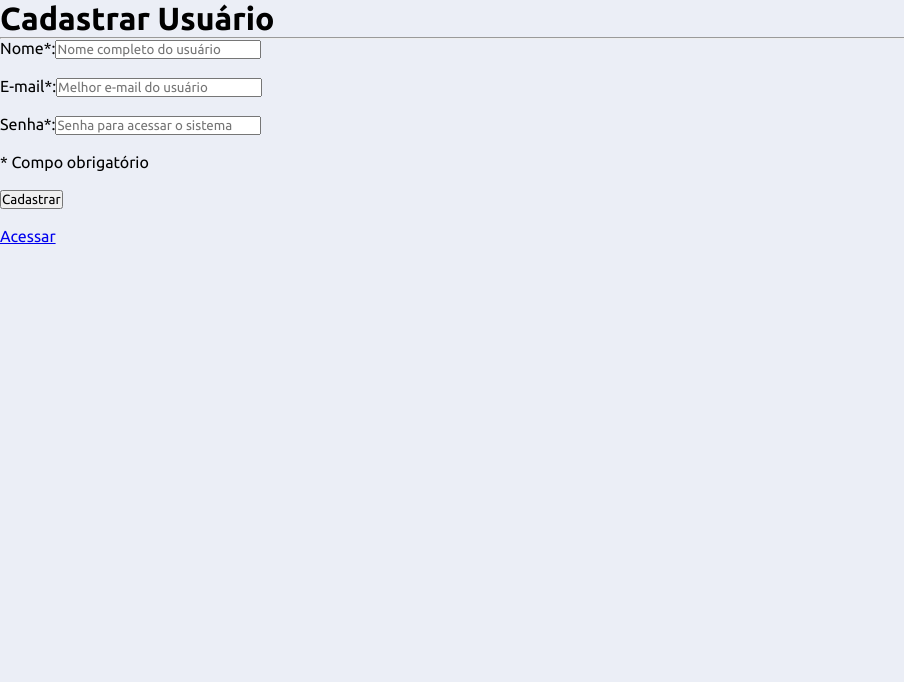
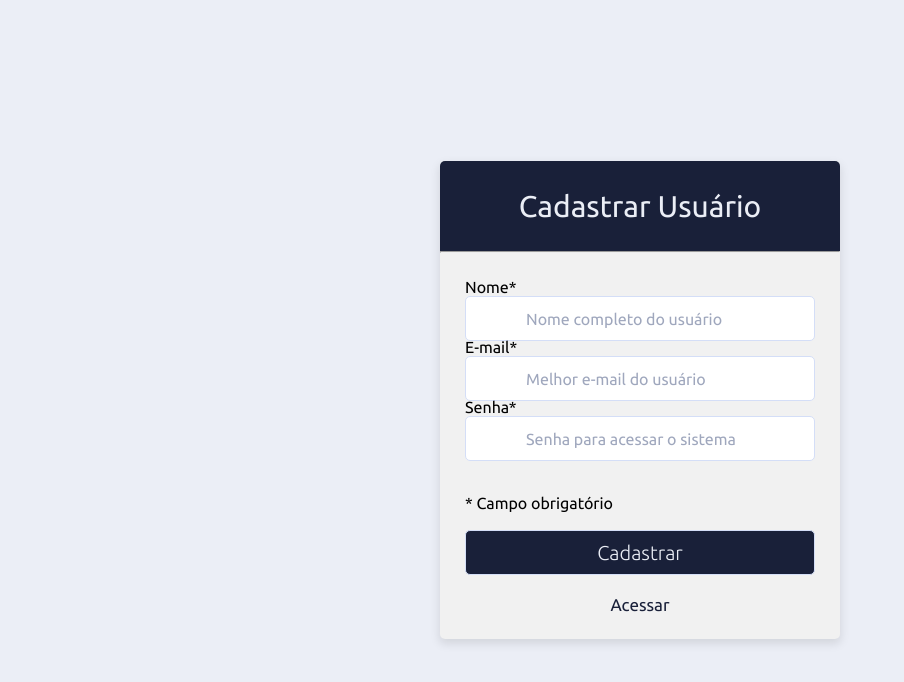
Before and after one commit to andmatsouza/login-react, a React (Create React App) app: page /add-user-login in a window 1280 px wide. Shown: the top 682 px of the page, without its empty margins (0-904 px from the left). Built offline with nearby package versions, Linux system fonts and the light colour scheme.

Commit message:
feat: adicionado integração do layout da página cadastro do usuário.

```diff
--- a/src/pages/AddUserLogin/index.js
+++ b/src/pages/AddUserLogin/index.js
@@ -1,68 +1,71 @@
-import React, {useState} from "react";
+import React, { useState } from "react";
 import { Link, Navigate } from "react-router-dom";
-import * as yup from 'yup';
-import api from '../../config/configApi';
+import * as yup from "yup";
+import api from "../../config/configApi";
 
 export const AddUserLogin = () => {
-
   const [user, setUser] = useState({
-    name: '',
-    email: '',
-    password: ''
+    name: "",
+    email: "",
+    password: "",
   });
 
   const [status, setStatus] = useState({
-    type: '',
-    mensagem: ''
+    type: "",
+    mensagem: "",
   });
 
-  const valueInput = e => setUser({...user, [e.target.name]: e.target.value});
+  const valueInput = (e) =>
+    setUser({ ...user, [e.target.name]: e.target.value });
 
-  const addUser = async e => {
+  const addUser = async (e) => {
     e.preventDefault();
 
     if (!(await validate())) return;
 
+    const headers = {
+      headers: {
+        "Content-Type": "application/json",
+        Authrization: "Bearer " + localStorage.getItem("token"),
+      },
+    };
 
-    const headers = {
-      'headers': {
-        'Content-Type': 'application/json',
-        'Authrization': 'Bearer ' + localStorage.getItem('token')
-      }
-    }
-
-    await api.post('/user', user, headers)
+    await api
+      .post("/user", user, headers)
       .then((response) => {
         setStatus({
-          type: 'success',
-          mensagem: response.data.mensagem
+          type: "success",
+          mensagem: response.data.mensagem,
         });
-    }).catch((err) => {
+      })
+      .catch((err) => {
         if (err.response.data.erro) {
           setStatus({
-          type: 'error',
-          mensagem: err.response.data.mensagem
+            type: "error",
+            mensagem: err.response.data.mensagem,
           });
-      }else{
+        } else {
           setStatus({
-          type: 'error',
-          mensagem: "Erro: Tente mais tarde!"
+            type: "error",
+            mensagem: "Erro: Tente mais tarde!",
           });
         }
-    })
-  }
+      });
+  };
 
   async function validate() {
     let schema = yup.object({
-      password: yup.string("Erro: Necessário preencher o campo senha!")
+      password: yup
+        .string("Erro: Necessário preencher o campo senha!")
         .required("Erro: Necessário preencher o campo senha!")
-      .min(6,"Erro: A senha deve ter no mínimo 6 caracteres!"),
-      email: yup.string("Erro: Necessário preencher o campo e-mail!")
+        .min(6, "Erro: A senha deve ter no mínimo 6 caracteres!"),
+      email: yup
+        .string("Erro: Necessário preencher o campo e-mail!")
         .email("Erro: Necessário preencher o campo e-mail!")
         .required("Erro: Necessário preencher o campo e-mail!"),
-      name: yup.string("Erro: Necessário preencher o campo nome!")
-      .required("Erro: Necessário preencher o campo nome!")
-
+      name: yup
+        .string("Erro: Necessário preencher o campo nome!")
+        .required("Erro: Necessário preencher o campo nome!"),
     });
 
     try {
@@ -74,43 +77,83 @@ export const AddUserLogin = () => {
       return true;
     } catch (err) {
       setStatus({
-      type: 'error',
-      mensagem: err.errors
+        type: "error",
+        mensagem: err.errors,
       });
       return false;
     }
   }
 
   return (
-    <div>
-        <h1>Cadastrar Usuário</h1>
-
-        {status.type === 'error' ? <p style={{color: "#ff0000"}}>{status.mensagem}</p> : ""}
-      {status.type === 'success' ?
-
-      <Navigate to="/" state={{
+    <div className="d-flex">
+      <div className="container-login">
+        <div className="wrapper-login">
+          <div className="title">
+            <span>Cadastrar Usuário</span>
+          </div>
+          {status.type === "error" ? (
+            <p style={{ color: "#ff0000" }}>{status.mensagem}</p>
+          ) : (
+            ""
+          )}
+          {status.type === "success" ? (
+            <Navigate
+              to="/"
+              state={{
                 type: "success",
-        mensagem: status.mensagem
-      }} />
-
-     : ""}
+                mensagem: status.mensagem,
+              }}
+            />
+          ) : (
+            ""
+          )}
           <hr />
 
-     <form onSubmit={addUser}>
-        <label>Nome*:</label>
-        <input type="text" name="name" placeholder="Nome completo do usuário" onChange={valueInput} /><br /><br />
-
-        <label>E-mail*:</label>
-        <input type="email" name="email" placeholder="Melhor e-mail do usuário" onChange={valueInput} /><br /><br />
-
-        <label>Senha*:</label>
-        <input type="password" name="password" placeholder="Senha para acessar o sistema" autoComplete="on" onChange={valueInput} /><br /><br />
-
-        * Compo obrigatório <br /><br />
-
-        <button type="submit">Cadastrar</button><br /><br />
+          <form onSubmit={addUser} className="form-login">
+            <div className="row">
+              <label>Nome*</label>
+              <input
+                type="text"
+                name="name"
+                placeholder="Nome completo do usuário"
+                onChange={valueInput}
+              />
+            </div>
+            <div className="row">
+              <label>E-mail*</label>
+              <input
+                type="email"
+                name="email"
+                placeholder="Melhor e-mail do usuário"
+                onChange={valueInput}
+              />
+            </div>
+            <div className="row">
+              <label>Senha*</label>
+              <input
+                type="password"
+                name="password"
+                placeholder="Senha para acessar o sistema"
+                autoComplete="on"
+                onChange={valueInput}
+              />
+            </div>
+            <br /><br />
+            <span>* Campo obrigatório</span>
+            <br /><br />
+            <div className="row button">
+              <button type="submit" className="button-login">
+                Cadastrar
+              </button>
+            </div>
+            <div className="signup-link">
+              <Link to="/" className="link-pg-login">
+                Acessar
+              </Link>
+            </div>
           </form>
-      <Link to="/">Acessar</Link>
+        </div>
+      </div>
     </div>
   );
 };
```
Lines whose indentation alone changed are shown as unchanged.
